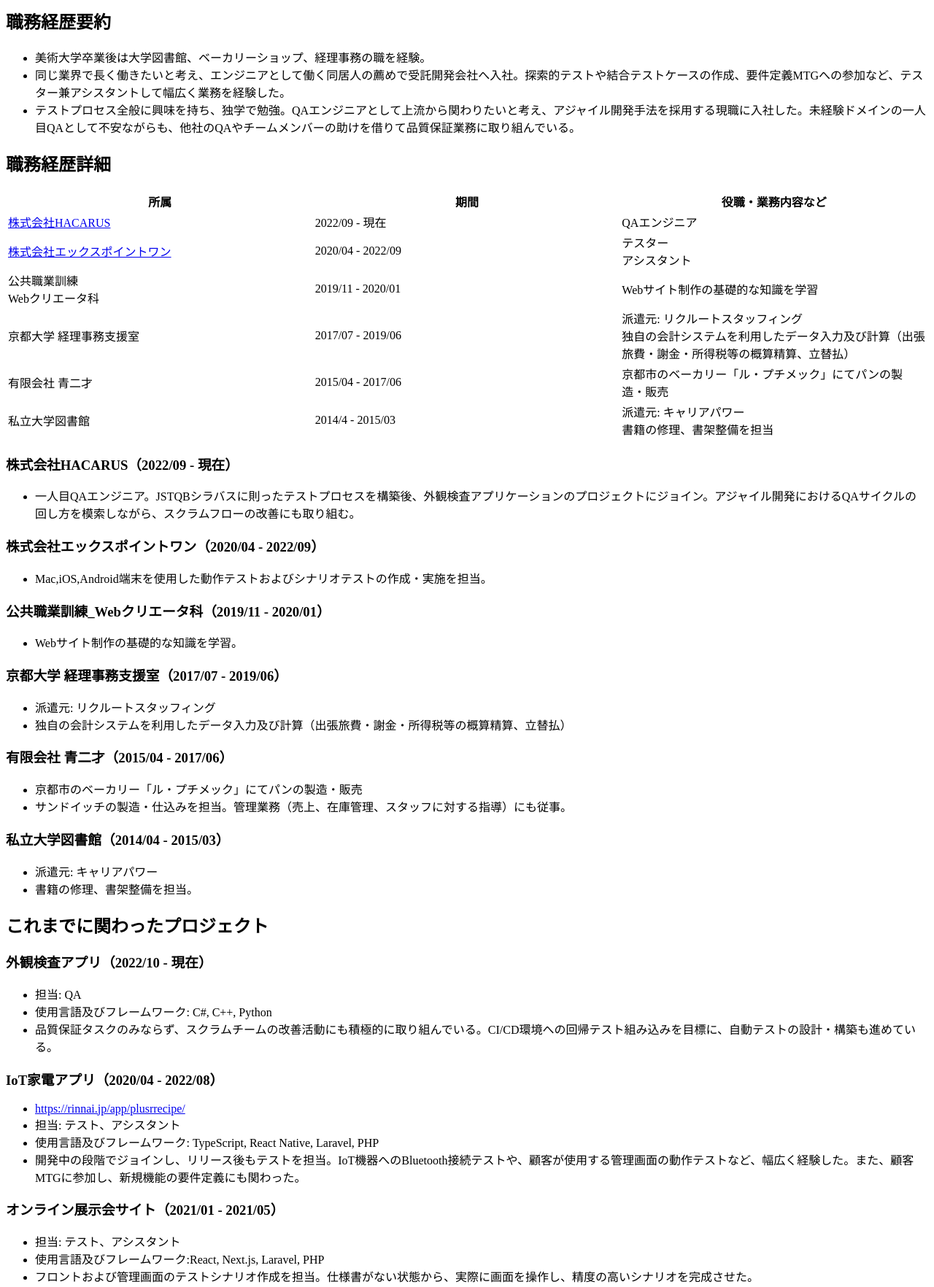
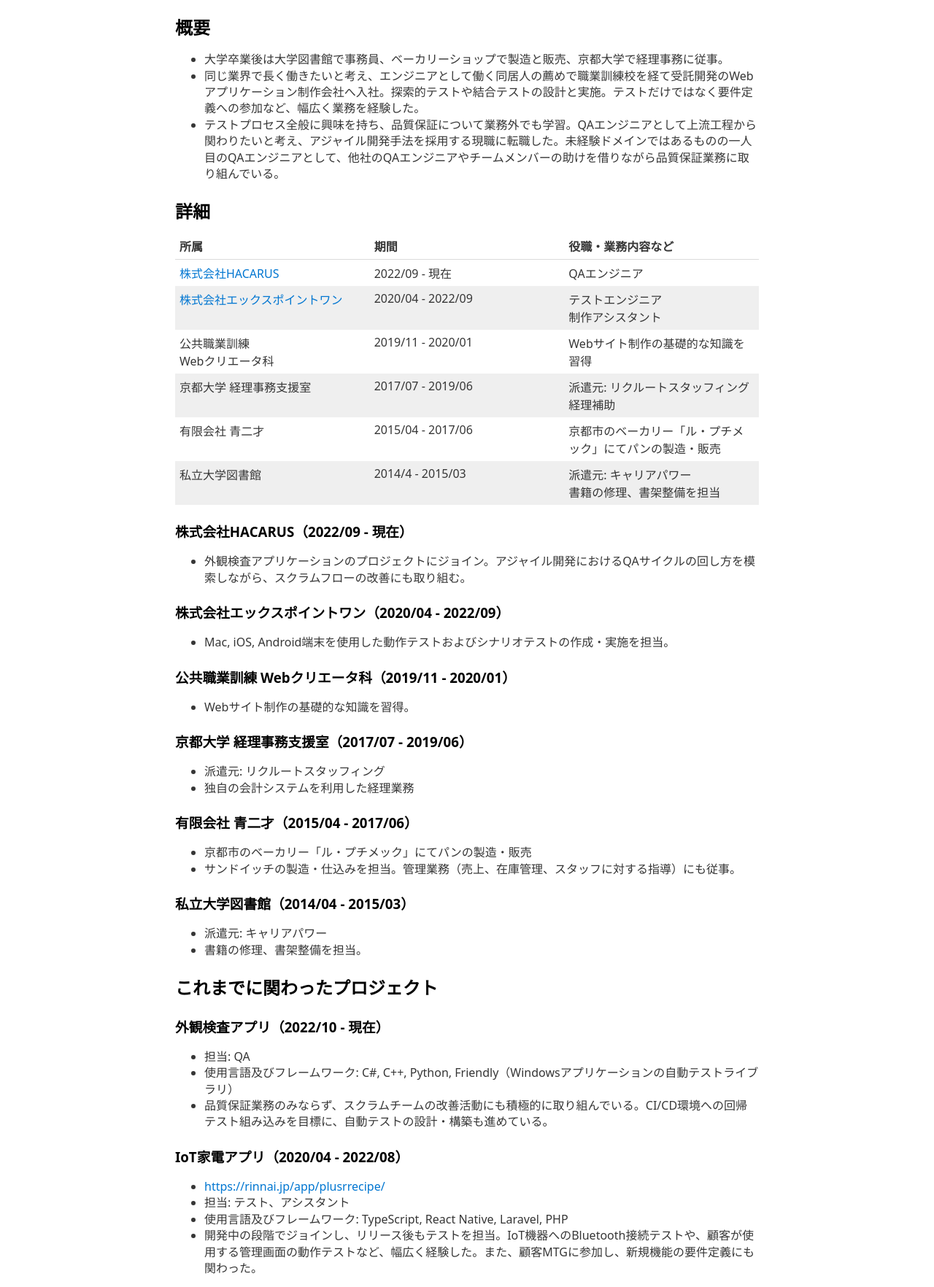
Before and after one commit to fuka161cm/fuka161cm.github.io, a plain HTML site: page index.html in a window 1280 px wide. Shown: the part 307-2071 px from the top of the page at 73% size. Drawn offline with nearby package versions, Linux system fonts and the light colour scheme.

Commit message:
記述の微修正

```diff
--- a/index.html
+++ b/index.html
@@ -1,3 +1,6 @@
+<head>
+  <link rel="stylesheet" href="https://cdn.jsdelivr.net/npm/water.css@2/out/light.css">
+</head>
 <h1 id="職務経歴">職務経歴</h1>
 <h2 id="基本情報">基本情報</h2>
 <ul>
@@ -9,13 +12,13 @@
 <li>趣味: 読書、散歩</li>
 <li>資格: JSTQB Foundation Level、学芸員資格</li>
 </ul>
-<h2 id="職務経歴要約">職務経歴要約</h2>
+<h2 id="概要">概要</h2>
 <ul>
-<li>美術大学卒業後は大学図書館、ベーカリーショップ、経理事務の職を経験。</li>
-<li>同じ業界で長く働きたいと考え、エンジニアとして働く同居人の薦めで受託開発会社へ入社。探索的テストや結合テストケースの作成、要件定義MTGへの参加など、テスター兼アシスタントして幅広く業務を経験した。</li>
-<li>テストプロセス全般に興味を持ち、独学で勉強。QAエンジニアとして上流から関わりたいと考え、アジャイル開発手法を採用する現職に入社した。未経験ドメインの一人目QAとして不安ながらも、他社のQAやチームメンバーの助けを借りて品質保証業務に取り組んでいる。</li>
+<li>大学卒業後は大学図書館で事務員、ベーカリーショップで製造と販売、京都大学で経理事務に従事。</li>
+<li>同じ業界で長く働きたいと考え、エンジニアとして働く同居人の薦めで職業訓練校を経て受託開発のWebアプリケーション制作会社へ入社。探索的テストや結合テストの設計と実施。テストだけではなく要件定義への参加など、幅広く業務を経験した。</li>
+<li>テストプロセス全般に興味を持ち、品質保証について業務外でも学習。QAエンジニアとして上流工程から関わりたいと考え、アジャイル開発手法を採用する現職に転職した。未経験ドメインではあるものの一人目のQAエンジニアとして、他社のQAエンジニアやチームメンバーの助けを借りながら品質保証業務に取り組んでいる。</li>
 </ul>
-<h2 id="職務経歴詳細">職務経歴詳細</h2>
+<h2 id="詳細">詳細</h2>
 <table>
 <colgroup>
 <col style="width: 33%" />
@@ -39,18 +42,17 @@
 <td><a
 href="https://x-point-1.net/">株式会社エックスポイントワン</a></td>
 <td>2020/04 - 2022/09</td>
-<td>テスター<br>アシスタント</td>
+<td>テストエンジニア<br>制作アシスタント</td>
 </tr>
 <tr class="odd">
 <td>公共職業訓練<br>Webクリエータ科</td>
 <td>2019/11 - 2020/01</td>
-<td>Webサイト制作の基礎的な知識を学習</td>
+<td>Webサイト制作の基礎的な知識を習得</td>
 </tr>
 <tr class="even">
 <td>京都大学 経理事務支援室</td>
 <td>2017/07 - 2019/06</td>
-<td>派遣元:
-リクルートスタッフィング<br>独自の会計システムを利用したデータ入力及び計算（出張旅費・謝金・所得税等の概算精算、立替払）</td>
+<td>派遣元: リクルートスタッフィング<br>経理補助</td>
 </tr>
 <tr class="odd">
 <td>有限会社 青二才</td>
@@ -67,25 +69,25 @@
 <h3 id="株式会社hacarus202209---現在">株式会社HACARUS（2022/09 -
 現在）</h3>
 <ul>
-<li>一人目QAエンジニア。JSTQBシラバスに則ったテストプロセスを構築後、外観検査アプリケーションのプロジェクトにジョイン。アジャイル開発におけるQAサイクルの回し方を模索しながら、スクラムフローの改善にも取り組む。</li>
+<li>外観検査アプリケーションのプロジェクトにジョイン。アジャイル開発におけるQAサイクルの回し方を模索しながら、スクラムフローの改善にも取り組む。</li>
 </ul>
 <h3
 id="株式会社エックスポイントワン202004---202209">株式会社エックスポイントワン（2020/04
 - 2022/09）</h3>
 <ul>
-<li>Mac,iOS,Android端末を使用した動作テストおよびシナリオテストの作成・実施を担当。</li>
+<li>Mac, iOS,
+Android端末を使用した動作テストおよびシナリオテストの作成・実施を担当。</li>
 </ul>
-<h3
-id="公共職業訓練_webクリエータ科201911---202001">公共職業訓練_Webクリエータ科（2019/11
-- 2020/01）</h3>
+<h3 id="公共職業訓練-webクリエータ科201911---202001">公共職業訓練
+Webクリエータ科（2019/11 - 2020/01）</h3>
 <ul>
-<li>Webサイト制作の基礎的な知識を学習。</li>
+<li>Webサイト制作の基礎的な知識を習得。</li>
 </ul>
 <h3 id="京都大学-経理事務支援室201707---201906">京都大学
 経理事務支援室（2017/07 - 2019/06）</h3>
 <ul>
 <li>派遣元: リクルートスタッフィング</li>
-<li>独自の会計システムを利用したデータ入力及び計算（出張旅費・謝金・所得税等の概算精算、立替払）</li>
+<li>独自の会計システムを利用した経理業務</li>
 </ul>
 <h3 id="有限会社-青二才201504---201706">有限会社 青二才（2015/04 -
 2017/06）</h3>
@@ -105,8 +107,9 @@
 現在）</h3>
 <ul>
 <li>担当: QA</li>
-<li>使用言語及びフレームワーク: C#, C++, Python</li>
-<li>品質保証タスクのみならず、スクラムチームの改善活動にも積極的に取り組んでいる。CI/CD環境への回帰テスト組み込みを目標に、自動テストの設計・構築も進めている。</li>
+<li>使用言語及びフレームワーク: C#, C++, Python,
+Friendly（Windowsアプリケーションの自動テストライブラリ）</li>
+<li>品質保証業務のみならず、スクラムチームの改善活動にも積極的に取り組んでいる。CI/CD環境への回帰テスト組み込みを目標に、自動テストの設計・構築も進めている。</li>
 </ul>
 <h3 id="iot家電アプリ202004---202208">IoT家電アプリ（2020/04 -
 2022/08）</h3>
@@ -124,7 +127,7 @@
 <ul>
 <li>担当: テスト、アシスタント</li>
 <li>使用言語及びフレームワーク:React, Next.js, Laravel, PHP</li>
-<li>フロントおよび管理画面のテストシナリオ作成を担当。仕様書がない状態から、実際に画面を操作し、精度の高いシナリオを完成させた。</li>
+<li>テストシナリオ作成を担当。仕様書がない状態から、実際に画面を操作し、精度の高いシナリオを完成させた。</li>
 </ul>
 <h3 id="中古車販売サイト202101---202204">中古車販売サイト（2021/01 -
 2022/04）</h3>
@@ -132,7 +135,7 @@
 <li>担当: フロントエンドコーディング</li>
 <li>使用言語及びフレームワーク: WordPress, HTML/CSS, Sass,
 JavaScript</li>
-<li>季節ごとのキャンペーンLPの設置、新規店舗ページのコーディング、ロゴの差し替えを担当。</li>
+<li>季節ごとのキャンペーンLPの設置、新規店舗ページのコーディングを担当。</li>
 </ul>
 <h3
 id="アパレル系派遣会社webアプリ202105---202204">アパレル系派遣会社webアプリ（2021/05
@@ -140,7 +143,7 @@
 <ul>
 <li>担当: webデザイン、テスト</li>
 <li>使用言語及びフレームワーク: React Native, Laravel, FuelPHP</li>
-<li>PDFデータで作成されたデザインを元に、Photoshopを使用したデザインカンプ作成を担当。実装後のデザインチェック、動作確認等も行う。</li>
+<li>PDFデータで作成されたデザインを元に、Photoshopを使用してデザインカンプを作成。実装後のデザインチェック、動作確認等も担当した。</li>
 </ul>
 <h3
 id="ctobのマッチングサービスサイト202204---202204">CtoBのマッチングサービスサイト（2022/04
@@ -170,27 +173,28 @@
 <li>テストシナリオの作成</li>
 <li>不具合報告（issue）の簡潔な記載</li>
 <li>アプリケーションのテスト</li>
-<li>iOS,Android端末を使用したテスト</li>
+<li>iOS, Android端末を使用したテスト</li>
 <li>Android OSバージョン毎の動作チェック</li>
 <li>クロスブラウザテスト</li>
 </ul>
 <h2 id="できること">できること</h2>
 <ul>
 <li>課題を発見し、改善にむけ働きかけること</li>
-<li>マネージャー、エンジニアとの的確なコミュニケーション</li>
+<li>マネージャー、エンジニアとの適切なコミュニケーション</li>
 <li>開発者ツールを用いたデバッグ</li>
-<li>HTML/CSS,JavaScriptを用いたフロントエンドコーディング</li>
+<li>フロントエンドコーディング</li>
 <li>機能一覧や画面フロー図等、プロダクトに関するドキュメント作成</li>
 </ul>
 <h2 id="今後やっていきたいこと">今後やっていきたいこと</h2>
 <ul>
 <li>自動テストコードの実装・整備</li>
 <li>テストプロセスの上流工程（テスト計画〜テスト設計）を極める</li>
-<li>スクラム開発の勉強をして業務に活かしたい</li>
+<li>スクラム開発に対するより深い知識を身に付けチーム開発の促進に貢献したい</li>
 </ul>
 <h2 id="技術スキル">技術スキル</h2>
 <h3 id="言語">言語</h3>
 <ul>
+<li>C#（半年）</li>
 <li>HTML/CSS（2年）</li>
 <li>Javascript（2年）</li>
 <li>Markdown（3年）</li>
```
Also changed, not shown: 1 other file.
